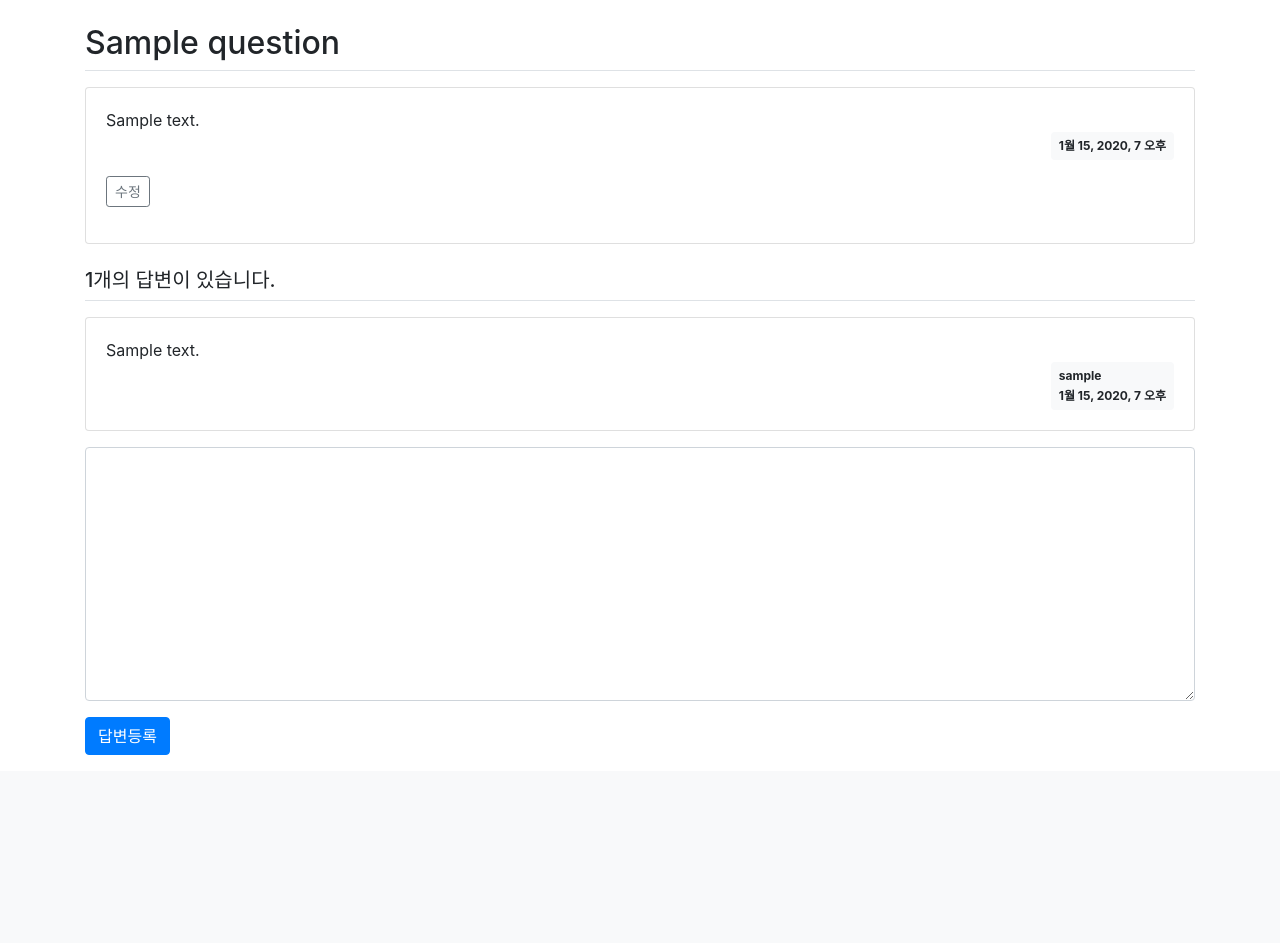
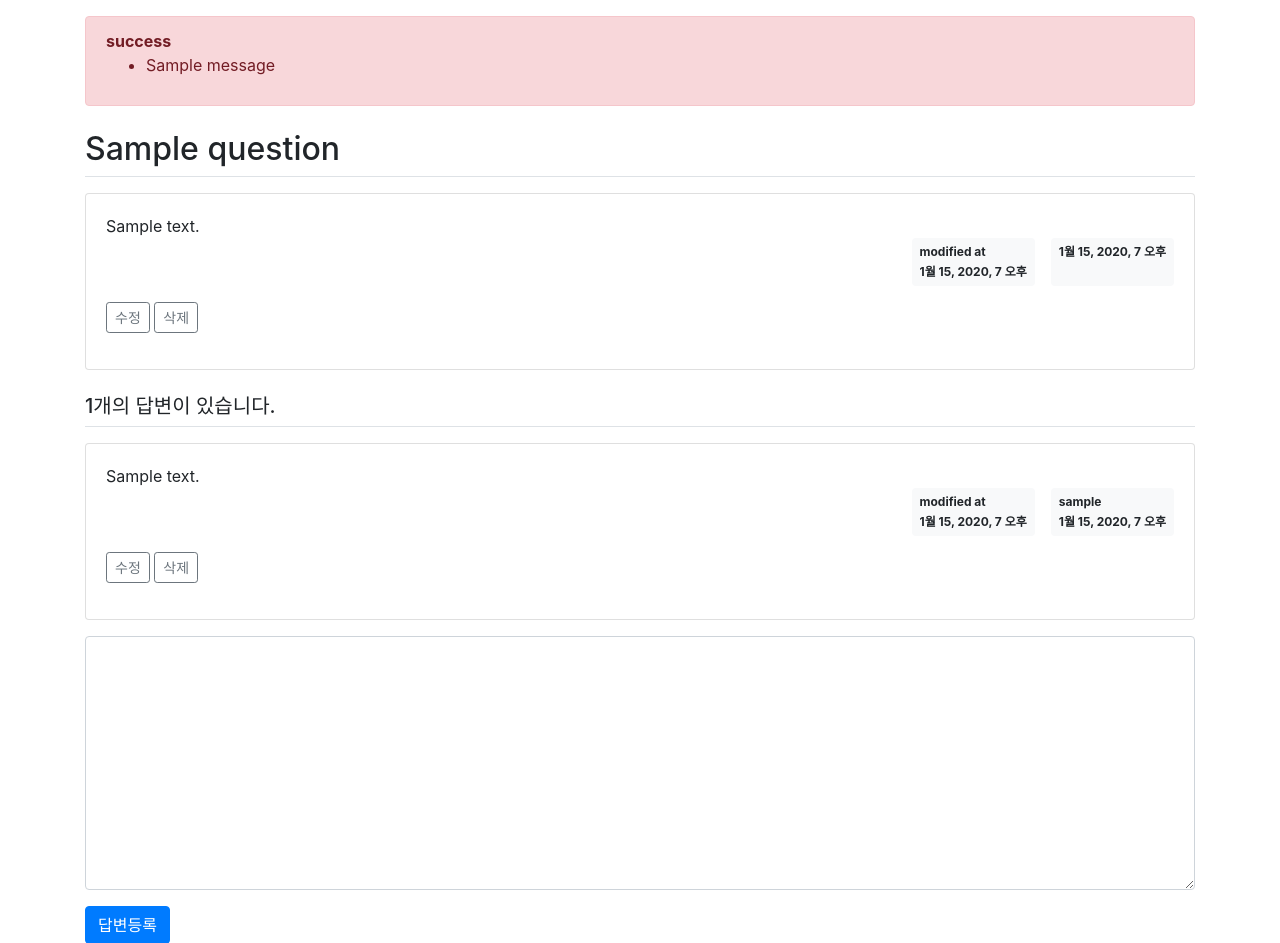
Before and after one commit to abel9851/djangop, a Django app: page /pybo/answer/create/1/ in a window 1280 px wide. Shown: the part 57-1000 px from the top of the page. Before the commit the page ends 812 px from the top, so only its background shows below. Run offline with Django 3.2, Linux system fonts and the light colour scheme; a user stored in the database is signed in; tables that the repository leaves empty hold one stand-in row (values such as "Sample post"); one stand-in notice (Sample message) is shown; some libraries are stand-ins or nearby versions.

Commit message:
create bulletin board modify function

```diff
--- a/pybo/urls.py
+++ b/pybo/urls.py
@@ -13,4 +13,11 @@ urlpatterns = [
         views.question_modify,
         name="question_modify",
     ),
+    path(
+        "question/delete/<int:question_id>",
+        views.question_delete,
+        name="question_delete",
+    ),
+    path("answer/modify/<int:answer_id>/", views.answer_modify, name="answer_modify"),
+    path("answer/delete/<int:answer_id>/", views.answer_delete, name="answer_delete"),
 ]
--- a/pybo/views.py
+++ b/pybo/views.py
@@ -1,7 +1,7 @@
 from django.contrib.auth.decorators import login_required
 from django.contrib import messages
 from django.shortcuts import redirect, render, get_object_or_404
-from .models import Question
+from .models import Question, Answer
 from django.utils import timezone
 from .forms import QuestionForm, AnswerForm
 from django.core.paginator import Paginator
@@ -95,8 +95,65 @@ def question_modify(request, question_id):
             question.author = request.user
             question.modify_date = timezone.now()  # 수정일시 저장
             question.save()
+            return redirect("pybo:detail", question_id=question.id)
 
     else:
         form = QuestionForm(instance=question)
     context = {"form": form}
     return render(request, "pybo/question_form.html", context)
+
+
+@login_required(login_url="common:login")
+def question_delete(request, question_id):
+
+    """
+    질문 삭제
+    """
+
+    question = get_object_or_404(Question, pk=question_id)
+    if request.user != question.author:
+        messages.error(request, "삭제권한이 없습니다.")
+        return redirect("pybo:detail", question_id=question.id)
+    else:
+        question.delete()
+    return redirect("pybo:index")
+
+
+@login_required(login_url="common:login")
+def answer_modify(request, answer_id):
+
+    """
+    pybo 답변수정
+    """
+
+    answer = get_object_or_404(Answer, pk=answer_id)
+    if request.user != answer.author:
+        messages.error(request, "수정권한이 없습니다.")
+        return redirect("pybo:detail", question_id=answer.question.id)
+
+    if request.method == "POST":
+        form = AnswerForm(request.POST, instance=answer)
+        if form.is_valid():
+            answer = form.save(commit=False)
+            answer.author = request.user
+            answer.modify_date = timezone.now()
+            answer.save()
+            return redirect("pybo:detail", question_id=answer.question.id)
+
+    else:
+        form = AnswerForm(instance=answer)
+    context = {"answer": answer, "form": form}
+    return render(request, "pybo/answer_form.html", context)
+
+
+@login_required(login_url="common:login")
+def answer_delete(request, answer_id):
+    """
+    답변 삭제
+    """
+    answer = get_object_or_404(Answer, pk=answer_id)
+    if request.user != answer.author:
+        messages.error(request, "삭제권한이 없습니다.")
+    else:
+        answer.delete()
+    return redirect("pybo:detail", question_id=answer.question.id)
--- a/templates/base.html
+++ b/templates/base.html
@@ -14,5 +14,9 @@
         {% endblock %}
         <script src="{% static 'jquery-3.6.0.min.js' %}"></script>
         <script src="{% static 'bootstrap.min.js' %}"></script>
+        <!-- 자바스크립트 Start -->
+        {% block script %}
+        {% endblock %}
+        <!-- 자바스크립트 End -->
     </body>
 </html>
--- a/templates/pybo/question_detail.html
+++ b/templates/pybo/question_detail.html
@@ -2,18 +2,35 @@
 
 {% block content %}
 <div class="container my-3">
+    {% if messages %}
+        <div class="alert alert-danger my-3" role="alert">
+            {% for message in messages %}
+                <strong>{{ message.tags }}</strong>
+                <ul><li>{{ message.message }}</li></ul>
+            {% endfor %}
+        </div>
+    {% endif %}
     <h2 class="border-bottom py-2">{{ question.subject }}</h2>
     <div class="card my-3">
         <div class="card-body">
             <div class="card-text" style="white-space: pre-line;">{{ question.content }}</div>
             <div class="d-flex justify-content-end">
+                {% if question.modify_date %}
+                    <div class="badge badge-light p-2 text-left mx-3">
+                        <div class="mb-2">modified at</div>
+                        <div>{{ question.modify_date }}</div>
+                    </div>
+                {% endif %}
                 <div class="badge badge-light p-2">
                     {{ question.create_date }}
                 </div>
             </div>
             {% if request.user == question.author %}
             <div class="my-3">
-                <a href="{% url 'pybo:question_modify' question.id %}" class="btn btn-sm btn-outline-secondary">수정</a>
+                <a href="{% url 'pybo:question_modify' question.id %}"
+                class="btn btn-sm btn-outline-secondary">수정</a>
+                <a href="#" class="delete btn btn-sm btn-outline-secondary"
+                data-uri="{% url 'pybo:question_delete' question.id %}">삭제</a>
             </div>
             {% endif %}
         </div>
@@ -24,11 +41,26 @@
         <div class="card-body">
             <div class="card-text" style="white-space: pre-line;">{{ answer.content }}</div>
             <div class="d-flex justify-content-end">
+                {% if answer.modify_date %}
+                    <div class="badge badge-light p-2 text-left mx-3">
+                        <div class="mb-2">modified at</div>
+                        <div>{{ answer.modify_date }}</div>
+                    </div>
+                {% endif %}
                 <div class="badge badge-light p-2 text-left">
                     <div class="mb-2">{{ answer.author.username }}</div>
                     <div>{{ answer.create_date }}</div>
                 </div>
             </div>
+            {% if request.user == answer.author %}
+                <div class="my-3">
+                    <a href="{% url 'pybo:answer_modify' answer.id %}"
+                    class="btn btn-sm btn-outline-secondary">수정</a>
+                    <a href="#" class="delete btn btn-sm btn-outline-secondary"
+                    data-uri="{% url 'pybo:answer_delete' answer.id %}">삭제</a>
+                </div>
+            {% endif %}
+
         </div>
     </div>
     {% endfor %}
@@ -56,3 +88,15 @@
     </form>
 </div>
 {% endblock %}
+
+{% block script %}
+    <script type="text/javascript">
+        $(document).ready(function() {
+            $(".delete").on('click', function() {
+                if(confirm("정말로 삭제하시겠습니까?")) {
+                    location.href = $(this).data('uri');
+                }
+            });
+        });
+    </script>
+{% endblock %}
```
Also changed, not shown: templates/pybo/answer_form.html (added, +16 -0 lines).
